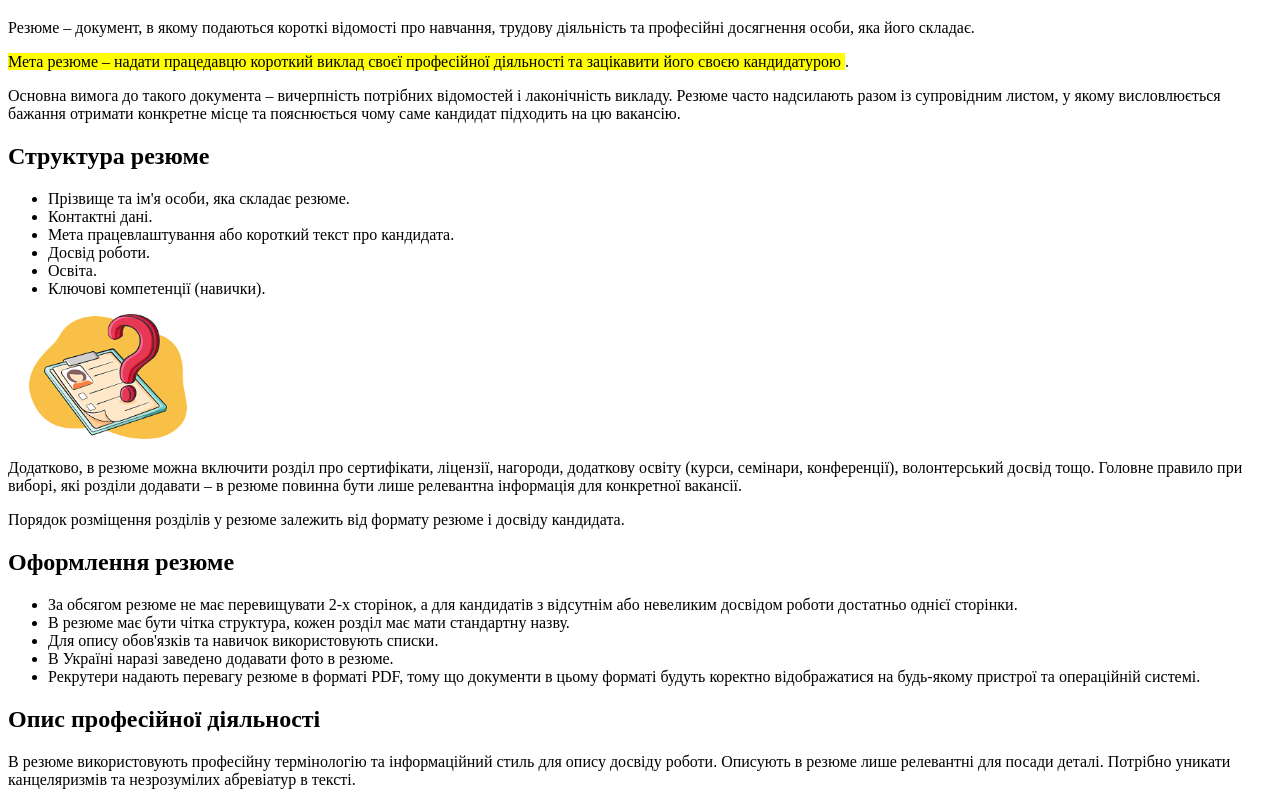
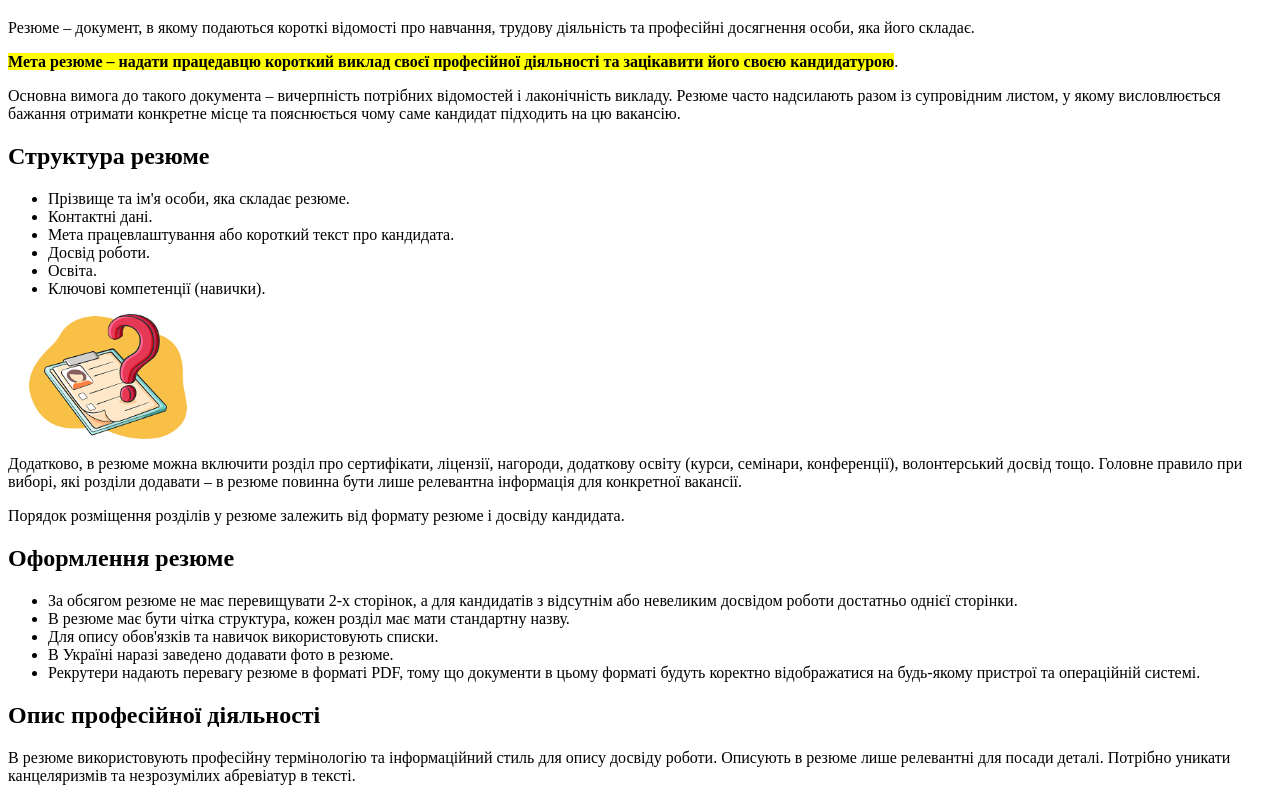
Before and after one commit to dr-Null69/lab-web, a plain HTML site: page laba2/task2.html in a window 1280 px wide. Shown: the part 61-866 px from the top of the page. Drawn offline with Linux system fonts and the light colour scheme.

Commit message:
виправленно похибки task2.html

```diff
--- a/laba2/task2.html
+++ b/laba2/task2.html
@@ -4,25 +4,14 @@
 <meta charset="UTF-8">
 <meta name="viewport" content="width=device-width, initial-scale=1.0">
 <title>Лабораторна робота №1</title>
-<style>
-  .highlight { background: yellow; }
-  .hidden-link { text-decoration: none; color: inherit; }
-  .img-center { display: block; margin: 10px auto; }
-</style>
 </head>
 <body>
-<header>
+
 <h1>Інформація</h1>
-</header>
 
-<main>
 <p>Резюме – документ, в якому подаються короткі відомості про навчання, трудову діяльність та професійні досягнення особи, яка його складає.</p>
 
-  <p>
-    <span class="highlight">
-      Мета резюме – надати працедавцю короткий виклад своєї професійної діяльності та зацікавити його своєю кандидатурою
-    </span>.
-  </p>
+<p><b><mark>Мета резюме – надати працедавцю короткий виклад своєї професійної діяльності та зацікавити його своєю кандидатурою</mark></b>.</p>
 
 <p>Основна вимога до такого документа – вичерпність потрібних відомостей і лаконічність викладу. Резюме часто надсилають разом із супровідним листом, у якому висловлюється бажання отримати конкретне місце та пояснюється чому саме кандидат підходить на цю вакансію.</p>
 
@@ -36,11 +25,14 @@
   <li>Ключові компетенції (навички).</li>
 </ul>
 
-  <a href="task3.html" class="hidden-link">
-    <img src="resume.png" alt="Зображення" width="200" class="img-left">
+<a href="task3.html">
+  <img src="resume.png" alt="Зображення" width="200" align="left">
 </a>
 
+<div style="clear: both;"></div>
+
 <p>Додатково, в резюме можна включити розділ про сертифікати, ліцензії, нагороди, додаткову освіту (курси, семінари, конференції), волонтерський досвід тощо. Головне правило при виборі, які розділи додавати – в резюме повинна бути лише релевантна інформація для конкретної вакансії.</p>
+
 <p>Порядок розміщення розділів у резюме залежить від формату резюме і досвіду кандидата.</p>
 
 <h2>Оформлення резюме</h2>
@@ -54,10 +46,6 @@
 
 <h2>Опис професійної діяльності</h2>
 <p>В резюме використовують професійну термінологію та інформаційний стиль для опису досвіду роботи. Описують в резюме лише релевантні для посади деталі. Потрібно уникати канцеляризмів та незрозумілих абревіатур в тексті.</p>
-</main>
 
-<footer>
-  <p></p>
-</footer>
 </body>
 </html>
```
Lines whose indentation alone changed are shown as unchanged.
